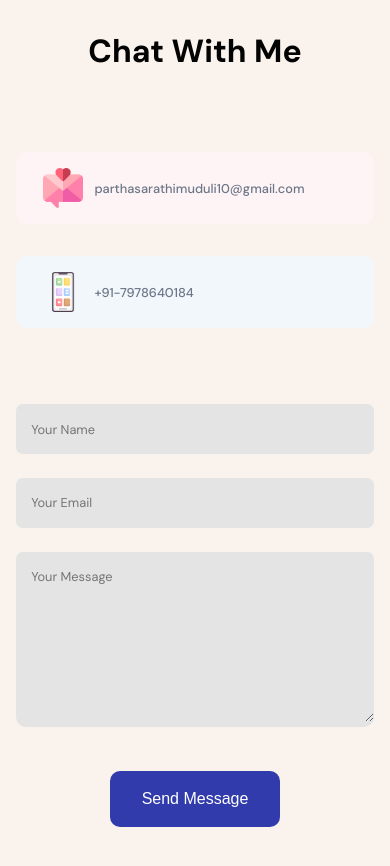
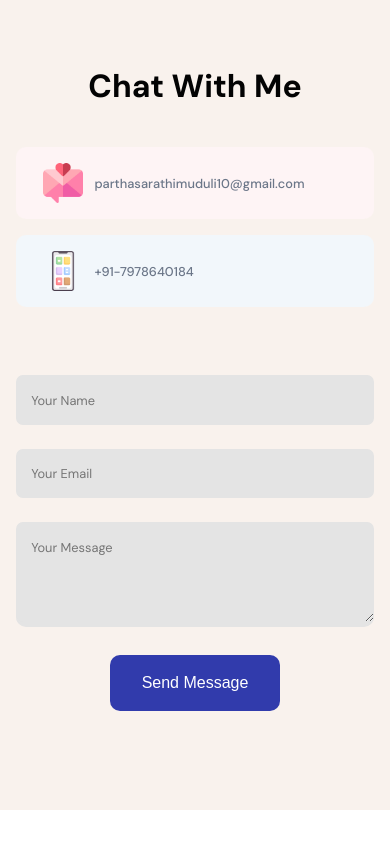
Before and after one commit to partha7978/portfolio_new, a React (Create React App) app in the folder frontend/: page / in a window 390 px wide. Shown: the part 4460-5326 px from the top of the page. After the commit the page ends 5270 px from the top, so only its background shows below. Built offline with nearby package versions, Linux system fonts and the light colour scheme; no server answers.

Commit message:
fixing some style issue in footer for small device

```diff
--- a/frontend/public/index.html
+++ b/frontend/public/index.html
@@ -4,7 +4,7 @@
     <meta charset="utf-8" />
     <link rel="icon" href="./favicon.ico" />
     <meta name="viewport" content="width=device-width, initial-scale=1" />
-    <meta name="theme-color" content="#000000" />
+    <meta name="theme-color" content="#c1c4e6" />
     <meta property="og:title" content="Pabitra S Dakua - Softeware Developer">
     <meta
       name="description"
--- a/frontend/src/container/Footer/Footer.scss
+++ b/frontend/src/container/Footer/Footer.scss
@@ -47,13 +47,15 @@
             background-color: 0 0 25px #fef4f5;
         }
 
-        @media screen and (max-width: 450px) {
+        @media screen and (max-width: 600px) {
             width: 100%;
+            margin: 0.5rem 0;
         }
     }
 
     @media screen and (max-width: 768px) {
         width: 100%;
+        margin: 2rem 2rem 2rem;
     }
 }
 
@@ -87,6 +89,10 @@
 
         textarea {
             height: 170px;
+
+            @media screen and (max-width: 600px) {
+                height: 100px;
+            }
         };
 
         &:hover {
@@ -105,6 +111,10 @@
         margin: 2rem 0 0 0;
         font-size: var(--font-base);
         cursor: pointer;
+
+        @media screen and (max-width: 600px) {
+            margin: 1rem 0;
+        }
     }
 
     @media screen and (max-width: 768px) {
```
